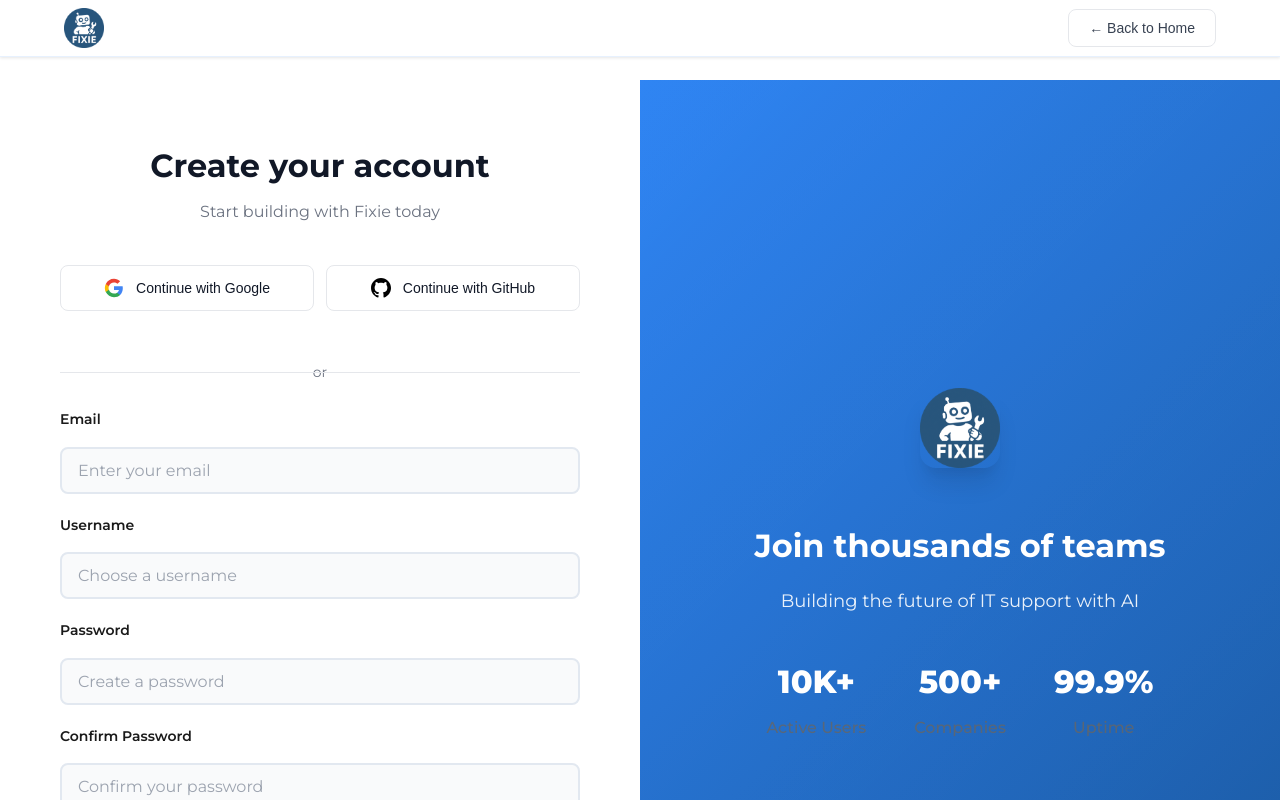
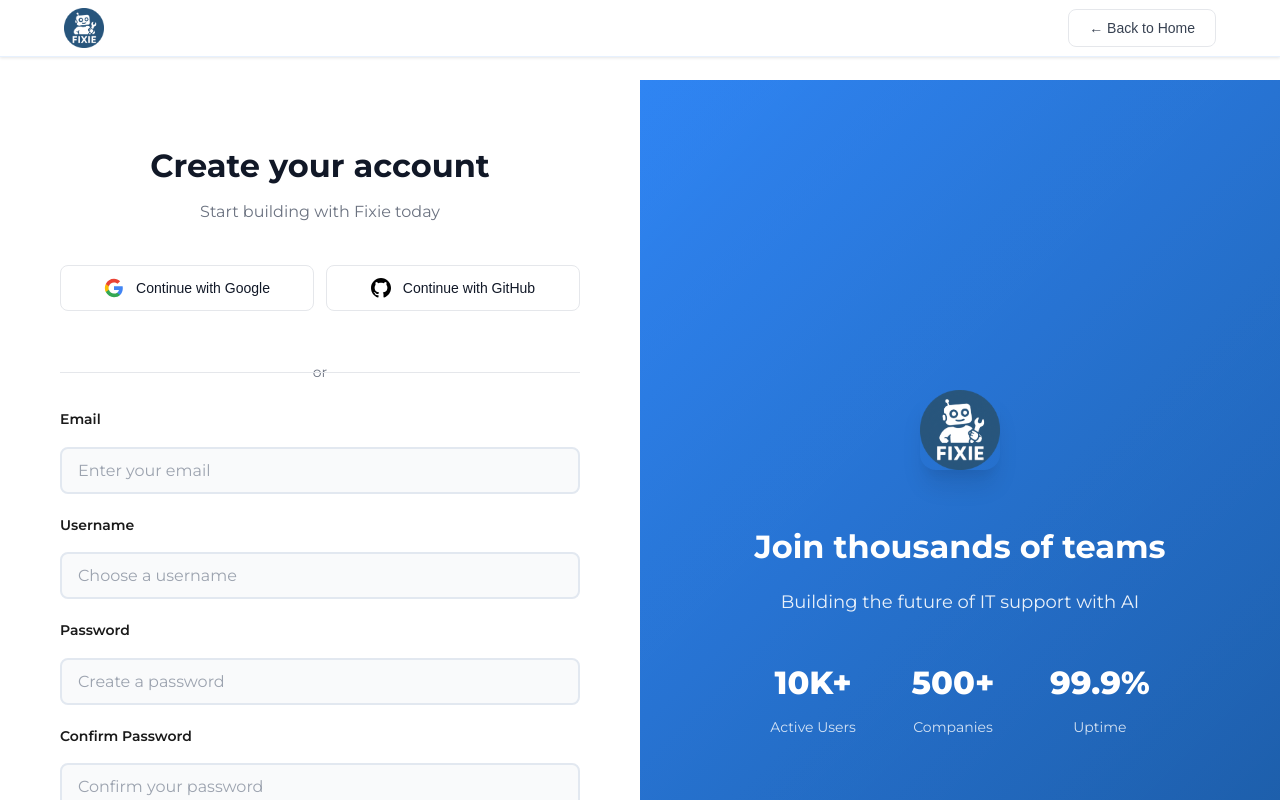
Before and after one commit to JohnsonManuel/Fixie, a React (Create React App) app: page / in a window 1280 px wide. Both pictures are taken after a click on the button "Sign up". Shown: the top 800 px of the page. Built offline with nearby package versions, Linux system fonts and the light colour scheme; no server answers.

Commit message:
Fix stat-label CSS conflict - now shows white on signup page

```diff
--- a/src/styles/Fortune500ITSM.css
+++ b/src/styles/Fortune500ITSM.css
@@ -63,7 +63,7 @@
   margin-bottom: 8px;
 }
 
-.stat-label {
+.fortune500-itsm-page .stat-label {
   font-size: 16px;
   color: #666;
   font-weight: 500;
```
